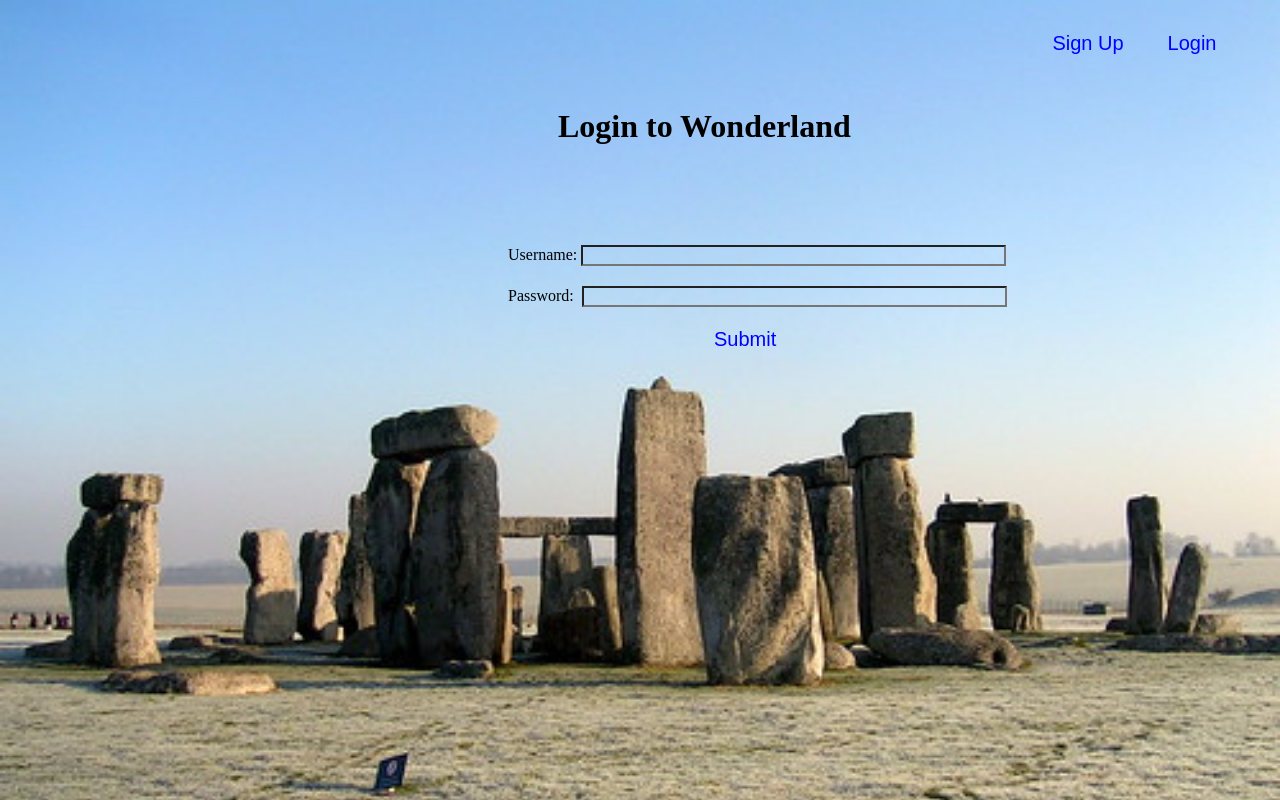
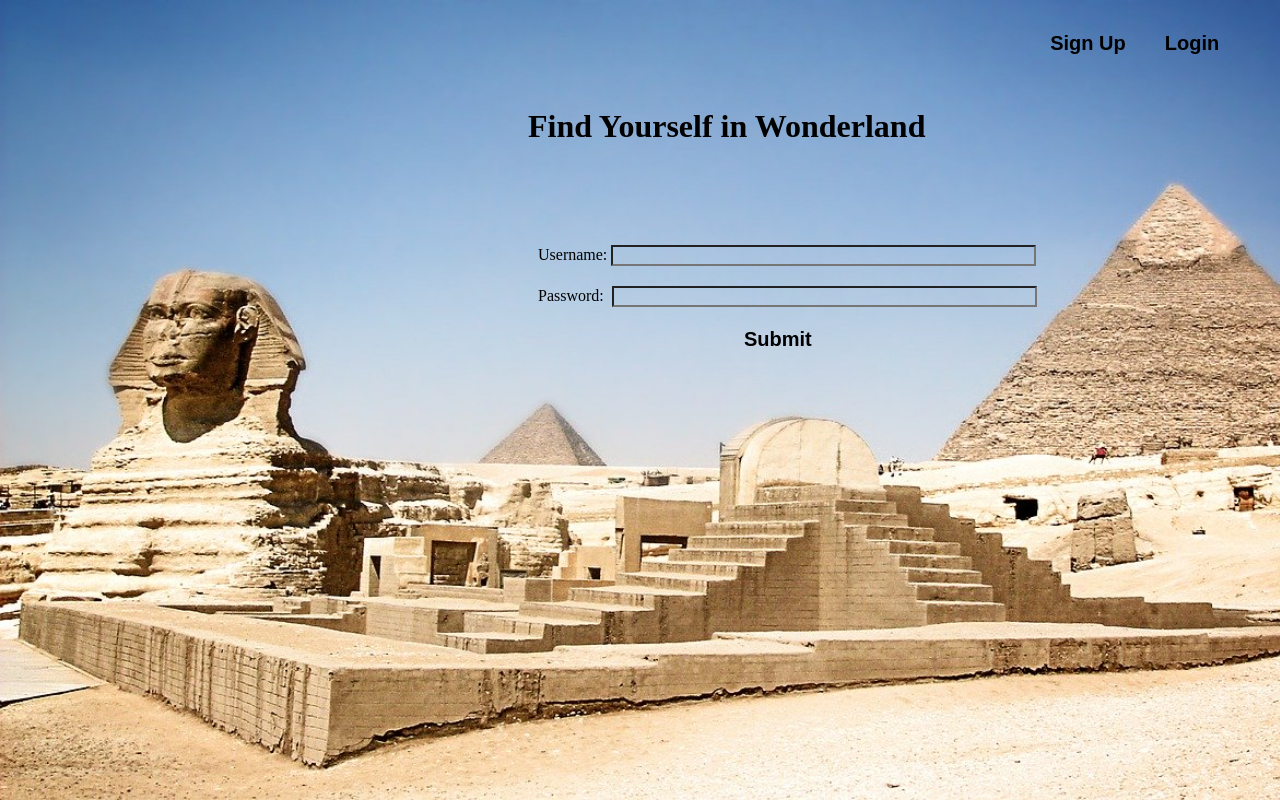
Before and after one commit to yangyunxu/wonderland, a Django app: page /myaccount/login/ in a window 1280 px wide. Run offline with Django 3.2, Linux system fonts and the light colour scheme.

Commit message:
basically completed

```diff
--- a/myaccount/views.py
+++ b/myaccount/views.py
@@ -8,7 +8,7 @@ from django.contrib.auth.decorators import login_required
 from django.contrib.auth import logout
 from myaccount.models import UserProfile
 from django.utils import timezone
-
+from category.models import Comment
 
 
 
@@ -85,7 +85,9 @@ def myaccount(request):
     currentLogin = timezone.now()
     profile.logInDate = currentLogin
     profile.save()
-    return render(request, 'myaccount/myaccount.html', context={'profile': profile, 'lastLogin': lastLogin})
+    qs1 = Comment.objects.filter(user=profile).values('comment', 'date')
+    qs2 = Comment.objects.filter(user=profile).order_by('rate').values('wonder')[:5]
+    return render(request, 'myaccount/myaccount.html', context={'profile': profile, 'lastLogin': lastLogin, 'qs1': qs1, 'qs2':qs2})
 
 
 def changepwd(request):
--- a/templates/myaccount/base.html
+++ b/templates/myaccount/base.html
@@ -8,21 +8,21 @@
             {% endblock %}
         </title>
     </head>
-    <body style="background-image:url(/static/images/myaccount/background_image.jpg);background-size: cover">
+    <body style="background-image:url(/static/images/myaccount/base_background.jpg);background-size: cover">
     <div style="float:right; margin-right:30px; margin-top:10px">
         {% if user.is_authenticated %}
         <div style="display:inline">
-            <a href="{% url 'myaccount:logout' %}"><button style="background-color:Transparent; border:none; width:100px; height:50px;font-size:20px;color:blue">Logout</button></a>
+            <a href="{% url 'myaccount:logout' %}"><button style="background-color:Transparent; border:none; width:100px; height:50px;font-size:20px; font-weight:bold">Logout</button></a>
         </div>
         <div style="display:inline">
-            <a href="{% url 'myaccount:myaccount' %}"><button style="background-color:Transparent; border:none; width:100px; height:50px;font-size:20px;color:blue">Myaccount</button></a>
+            <a href="{% url 'myaccount:myaccount' %}"><button style="background-color:Transparent; border:none; width:100px; height:50px;font-size:20px; font-weight:bold">Myaccount</button></a>
         </div>
         {% else %}
         <div style="display:inline">
-            <a href="{% url 'myaccount:signup' %}"><button style="background-color:Transparent; border:none; width:100px; height:50px;font-size:20px;color:blue">Sign Up</button></a>
+            <a href="{% url 'myaccount:signup' %}"><button style="background-color:Transparent; border:none; width:100px; height:50px;font-size:20px; font-weight:bold">Sign Up</button></a>
         </div>
         <div style="display:inline">
-            <a href="{% url 'myaccount:login' %}"><button style="background-color:Transparent; border:none; width:100px; height:50px;font-size:20px;color:blue">Login</button></a>
+            <a href="{% url 'myaccount:login' %}"><button style="background-color:Transparent; border:none; width:100px; height:50px;font-size:20px; font-weight:bold">Login</button></a>
         </div>
         {% endif %}
     </div>
--- a/templates/myaccount/changepwd.html
+++ b/templates/myaccount/changepwd.html
@@ -18,7 +18,7 @@
         <br>
         Check new password: <input type="password" name="newpassword1" style="background-color: Transparent; margin-top:10px"/>
         <br>
-        <input type="submit" value="submit" style="background-color: Transparent; border:none; color:blue; margin-top:20px; margin-left:100px; font-size:20px"/>
+        <input type="submit" value="submit" style="background-color: Transparent; border:none; font-weight:bold; margin-top:20px; margin-left:100px; font-size:20px"/>
     </form>
 </div>
 
--- a/templates/myaccount/login.html
+++ b/templates/myaccount/login.html
@@ -7,9 +7,9 @@
 
 {% block body_block %}
 <div>
-    <h1 style="margin-left:550px; margin-top:100px">Login to Wonderland</h1>
+    <h1 style="margin-left:520px; margin-top:100px">Find Yourself in Wonderland</h1>
 </div>
-<div style="margin-left:500px; margin-top:100px">
+<div style="margin-left:530px; margin-top:100px">
     <div>
         <form id="login_form" method="post" action="{% url 'myaccount:login' %}">
             {% csrf_token %}
@@ -17,7 +17,7 @@
             <br />
             Password: <input type="password" name="password" value="" size="50" style="margin-top:20px;margin-left:4px; background-color: Transparent"/>
             <br />
-            <input type="submit" value="Submit" style="margin-left:200px;margin-top:20px; font-size:20px; background-color: Transparent; border:none; color: blue"/>
+            <input type="submit" value="Submit" style="margin-left:200px;margin-top:20px; font-size:20px; background-color: Transparent; border:none; font-weight:bold"/>
         </form>
     </div>
 
--- a/templates/myaccount/signup.html
+++ b/templates/myaccount/signup.html
@@ -7,7 +7,7 @@
 
 {% block body_block %}
 <div>
-    <h1 style="margin-left:550px; margin-top:30px">Register for wonderland</h1>
+    <h1 style="margin-left:570px; margin-top:30px">Begin Your Journey</h1>
 </div>
 {% if registered %}
 <div style="margin-left:660px; margin-top:10px">
@@ -43,7 +43,7 @@
             <label for="{{ profile_form.subject.id_for_picture }}">Picture:</label>
             <input type="file" name="picture" accept="image/*" id="{{ profile_form.subject.id_for_picture }}" style="margin-left:55px">
         </div>
-    <input type="submit" name="submit" value="Register" style="margin-left:200px;margin-top:20px; font-size:20px; background-color: Transparent; border:none; color: blue" />
+    <input type="submit" name="submit" value="Begin" style="margin-left:200px;margin-top:20px; font-size:20px; background-color: Transparent; border:none;  font-weight:bold" />
     </form>
 </div>
 {% endif %}
```
Also changed, not shown: templates/myaccount/myaccount.html (+37 -15 lines), category/migrations/0007_auto_20200321_1133.py (added), category/migrations/0008_auto_20200321_1138.py (added), static/images/myaccount/background_image.jpg (deleted), static/images/myaccount/base_background.jpg (added), static/images/myaccount/myaccount_background.jpg (added).
